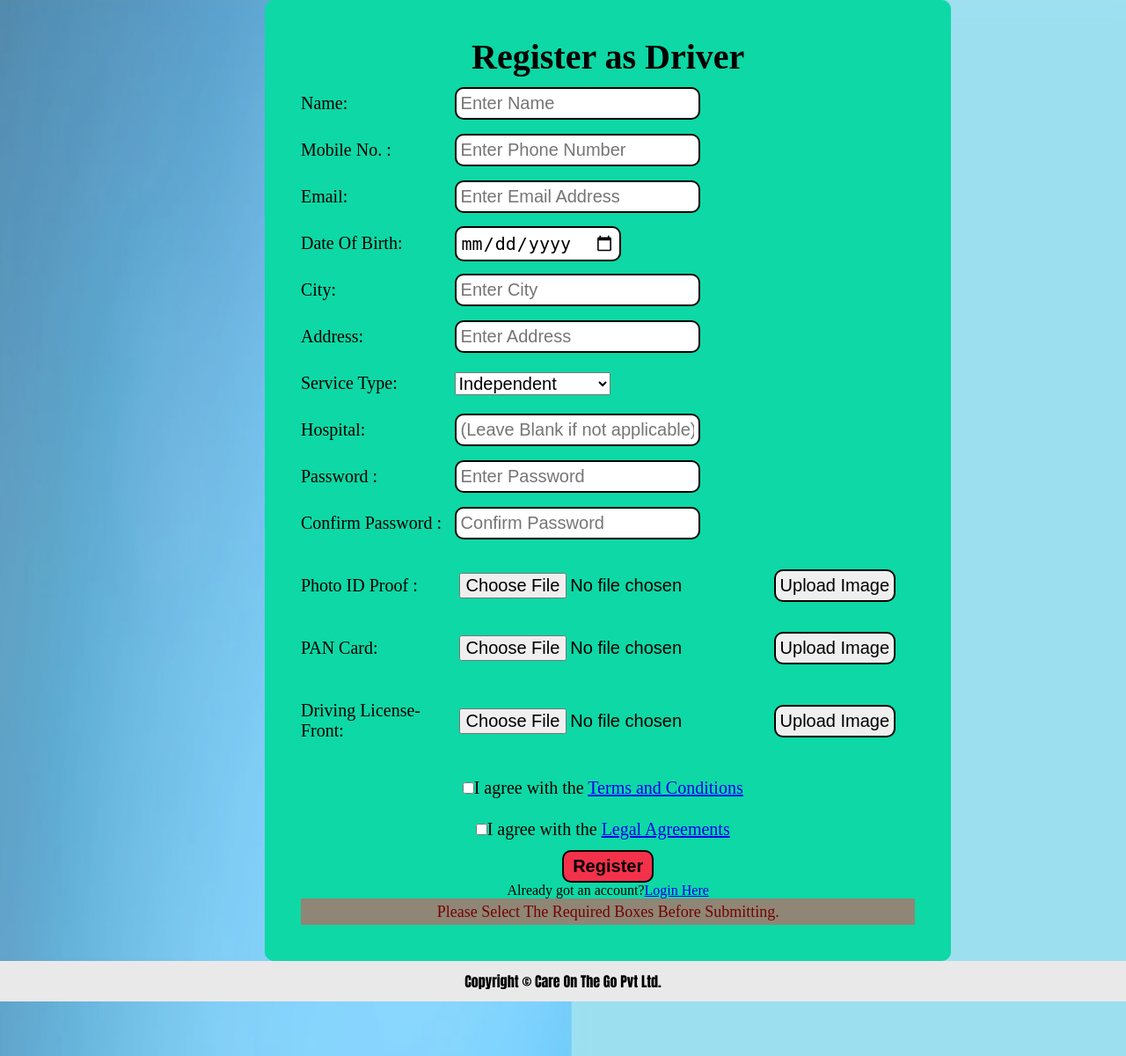
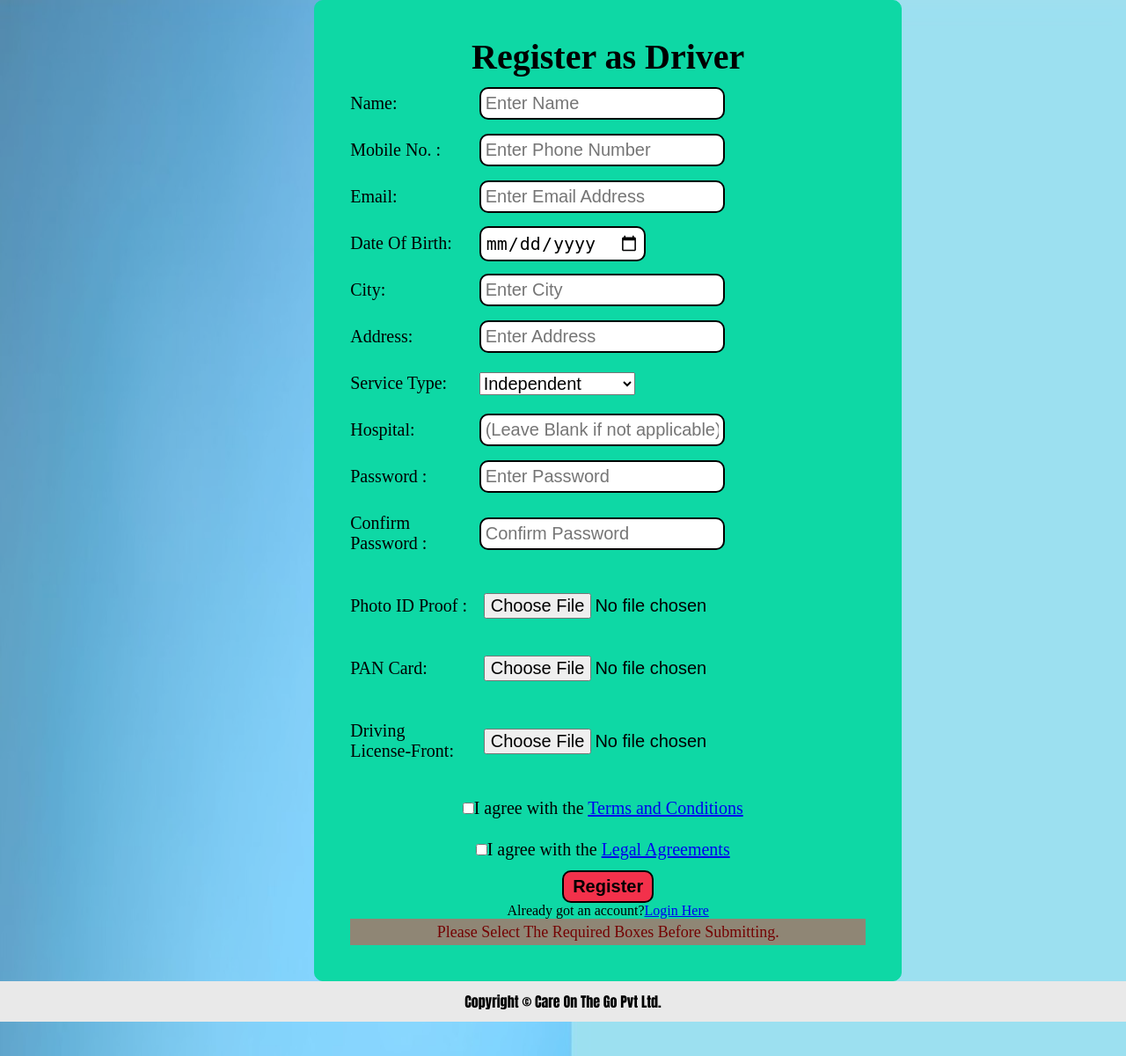
Before and after one commit to harshit-mishraa/Care-On-The-Go, a PHP site: page /Care/registration.php in a window 1280 px wide. Shown: the part 70-1270 px from the top of the page at 88% size. Run offline with PHP 8.4, Linux system fonts and the light colour scheme.

Commit message:
Update registration.php

```diff
--- a/Backend Form Of Driver/Registration Form By Driver/registration.php
+++ b/Backend Form Of Driver/Registration Form By Driver/registration.php
@@ -140,7 +140,7 @@
             </div>
             <div class="col-75">
             <input class="subbtn" type="file" name="fileToUpload" id="fileToUpload">
-            <input class="subbtnn" type="submit" value="Upload Image" name="submit">
+
             </div>
         </div>
         <br>
@@ -150,7 +150,7 @@
             </div>
             <div class="col-75">
             <input class="subbtn" type="file" name="fileToUpload" id="fileToUpload">
-            <input class="subbtnn" type="submit" value="Upload Image" name="submit">
+
             </div>
         </div>
         <br>
@@ -160,7 +160,7 @@
             </div>
             <div class="col-75">
             <input class="subbtn" type="file" name="fileToUpload" id="fileToUpload">
-            <input class="subbtnn" type="submit" value="Upload Image" name="submit">
+
             </div>
         </div>
         <br>
```
